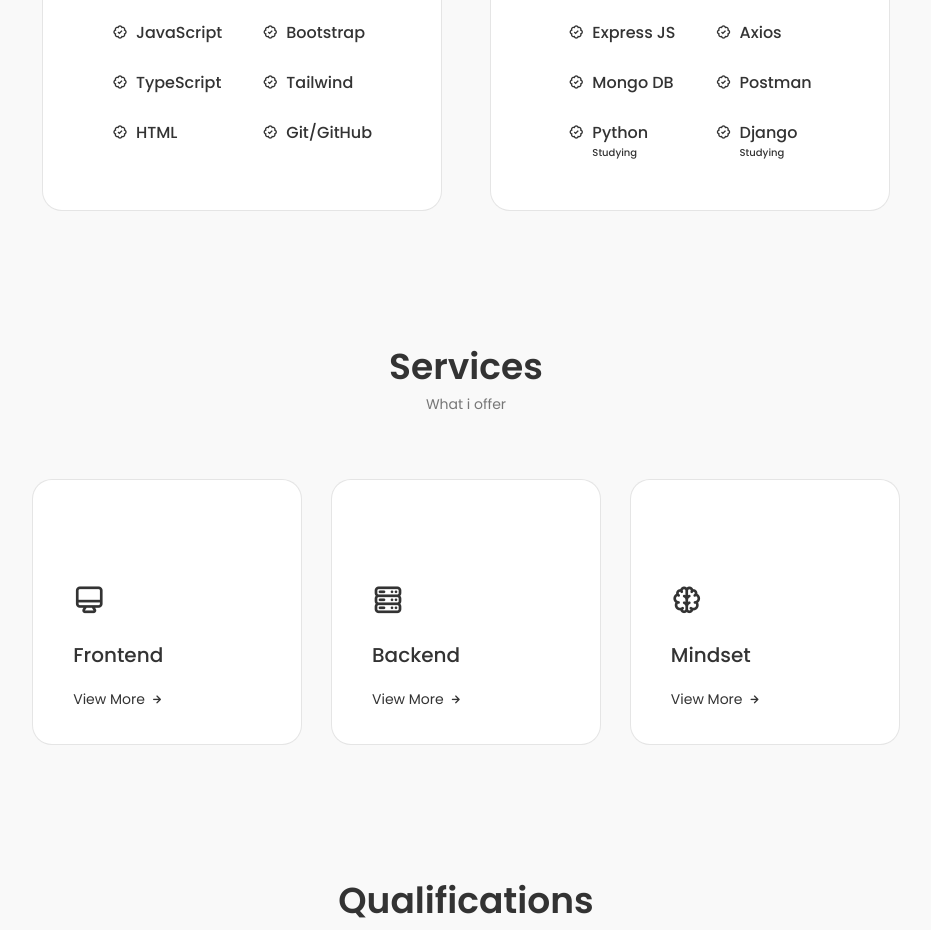
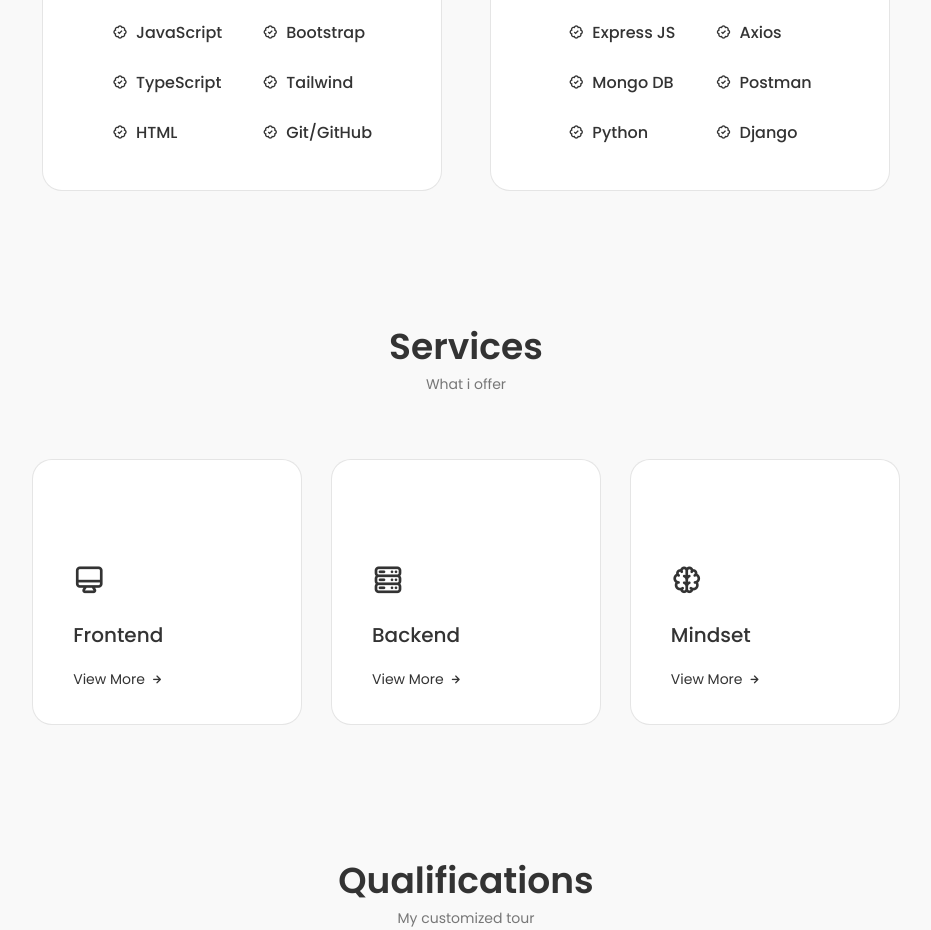
Before and after one commit to admartinbarcelo/portfolio-admartinbarcelo, a React (Vite) app: page / in a window 1280 px wide. Shown: the part 3940-4870 px from the top of the page, without its empty margins (174-1105 px from the left). Built offline with nearby package versions, Linux system fonts and the light colour scheme.

Commit message:
actual skills

```diff
--- a/src/components/skills/Backend.jsx
+++ b/src/components/skills/Backend.jsx
@@ -34,7 +34,7 @@ function Backend() {
             <i class="bx bx-badge-check"></i>
 
             <div>
-              <h3 className="skills__name">Python <br/> <span className="skills__level">Studying</span></h3>
+              <h3 className="skills__name">Python</h3>
             </div>
           </div>
         </div>
@@ -68,7 +68,7 @@ function Backend() {
             <i class="bx bx-badge-check"></i>
 
             <div>
-              <h3 className="skills__name">Django <br/> <span className="skills__level">Studying</span></h3>
+              <h3 className="skills__name">Django</h3>
             </div>
 
 
```
